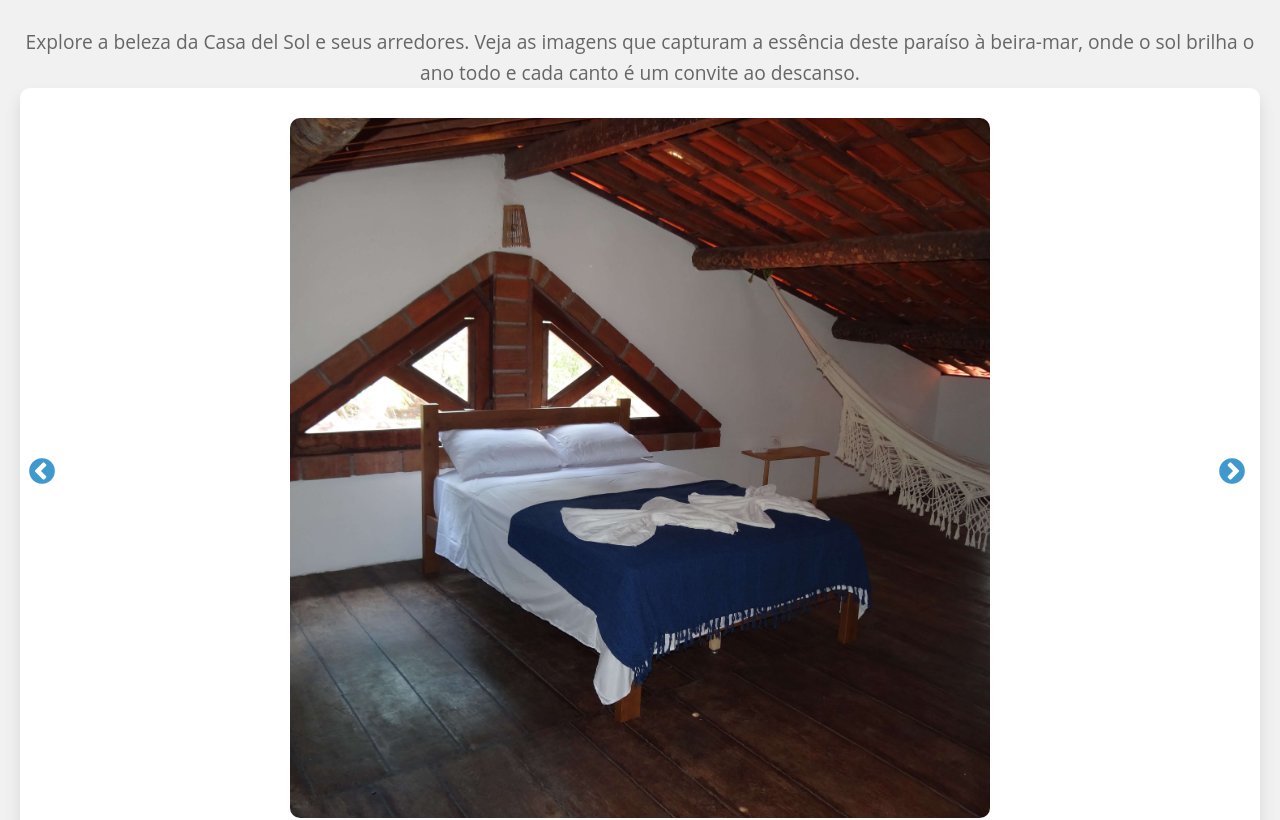
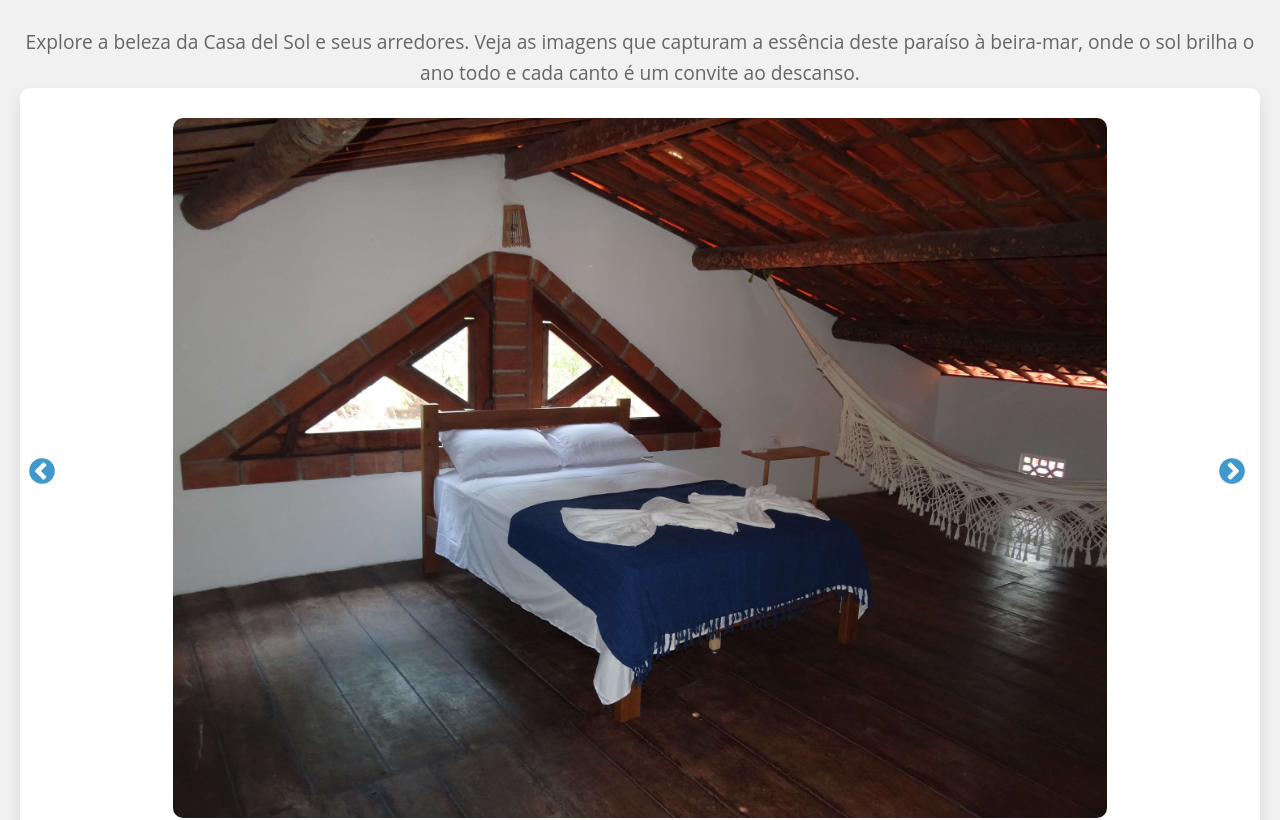
Before and after one commit to JoaoNeto00/Casa-Del-Sol, a React (Vite) app: page / in a window 1280 px wide. Shown: the part 731-1551 px from the top of the page. Built offline with nearby package versions, Linux system fonts and the light colour scheme.

Commit message:
ajuste imagens

```diff
--- a/src/components/galleryImages.tsx
+++ b/src/components/galleryImages.tsx
@@ -28,10 +28,10 @@ const Gallery: React.FC = () => {
               src={`/assets/${file}`}
               alt={file}
               style={{
-                width: "700px",
+                width: "700x",
                 height: "700px",
                 borderRadius: "10px",
-                objectFit: "cover",
+                objectFit: "contain",
               }}
             />
           </div>
```
